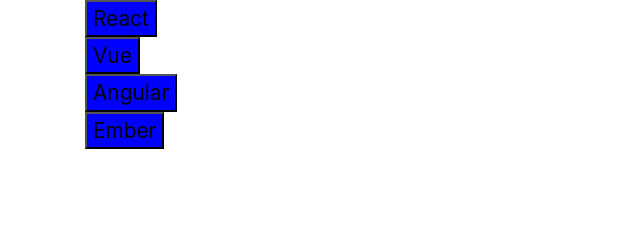
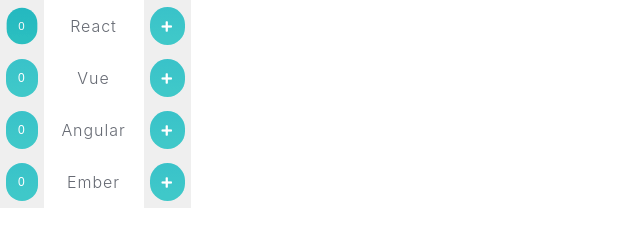
Before and after one commit to pikap3w/react, a React app in the folder voting-app-v1/: page / in a window 1280 px wide. Shown: the whole page, without its empty margins (0-640 px from the left). Built offline with nearby package versions, Linux system fonts and the light colour scheme.

Commit message:
voter app v2

```diff
--- a/voting-app-v1/public/index.html
+++ b/voting-app-v1/public/index.html
@@ -4,15 +4,9 @@
 <head>
   <meta charset="utf-8" />
   <link rel="shortcut icon" href="%PUBLIC_URL%/favicon.ico" />
-  <!DOCTYPE html>
-  <html lang="en">
-  <head>
-  <meta charset="UTF-8">
-
   <meta http-equiv="X-UA-Compatible" content="ie=edge">
-  <link rel="stylesheet" href="https://cdnjs.cloudflare.com/ajax/libs/twitter-bootstrap/4.2.1/css/bootstrap.min.css">
-
-  <meta name="viewport" content="width=device-width, initial-scale=1, shrink-to-fit=no" />
+  <meta name="viewport" content="width=device-width, initial-scale=1.0">
+  <link rel="stylesheet" href="https://use.fontawesome.com/releases/v5.7.0/css/all.css">
   <meta name="theme-color" content="#000000" />
   <!--
       manifest.json provides metadata used when your web app is added to the
--- a/voting-app-v1/src/components/Button.css
+++ b/voting-app-v1/src/components/Button.css
@@ -1,11 +1,80 @@
-.language {
+div {
   display: flex;
-  font-size: 1.3em;
-  border: 1px black;
   text-align: center;
   align-content: space-between;
 }
 
-.button {
-  background-color: blue;
+/* .circle {
+  width: 100px;
+  height: 100px;
+  border-radius: 50px;
+  font-size: 16px;
+  color: #fff;
+  line-height: 100px;
+  text-align: center;
+  background: #000
+} */
+
+
+.counter {}
+
+
+.bg-gradient span,
+.bg-gradient:before {
+  background: #39C2C9;
+  background: linear-gradient(180deg, #39C2C9 0%, #3FC8C9 80%, #3FC8C9 100%);
 }
+
+h3 {
+  color: #666a73;
+  font-weight: 300;
+  font-size: 16px;
+  letter-spacing: 0.06em;
+  width: 100px;
+}
+
+
+button {
+  border: none;
+  outline: none;
+  font-weight: 500;
+  font-size: 12px;
+  letter-spacing: 0.07em;
+  display: inline-block;
+  color: #ffffff;
+}
+
+button i {
+  font-size: 12px;
+  vertical-align: middle;
+}
+
+button span {
+  display: inline-block;
+  padding: 12px;
+  border-radius: 50px;
+  /* position: relative; */
+  z-index: 2;
+  /* will-change: transform, filter;
+  -webkit-transform-style: preserve-3d;
+  transform-style: preserve-3d; */
+  transition: all 0.3s ease-out;
+}
+
+button:hover span {
+  -webkit-filter: brightness(0.9) contrast(1.2);
+  filter: brightness(0.9) contrast(1.2);
+  -webkit-transform: scale(0.96);
+  transform: scale(0.96);
+}
+
+button:hover:before {
+  bottom: 3px;
+  -webkit-filter: blur(6px) brightness(0.8);
+  filter: blur(6px) brightness(0.8);
+}
+
+button:active span {
+  -webkit-filter: brightness(0.75) contrast(1.7);
+  filter: brightness(0.75) contrast(1.7);
+}
--- a/voting-app-v1/src/components/Button.js
+++ b/voting-app-v1/src/components/Button.js
@@ -1,12 +1,47 @@
-import React from 'react';
-import './Button.css';
+import React from 'react'
+import './Button.css'
 
-const Button = (props) => {
-  return (
-  <div className="language">
-    <button className="button" onClick={() => alert('You voted for ' + props.text)}> {props.text} </button>
-  </div>
-  );
+// const Button = props => {
+//   return (
+//     <div>
+//       <h3>{props.text}</h3>
+//       <button className='bg-gradient' onClick={() => alert('You voted for ' + props.text)}>
+//         <span>
+//           <i className='fa fa-plus' />
+//         </span>
+//       </button>
+//     </div>
+//   )
+// }
+
+class Button extends React.Component {
+  constructor (props) {
+    super(props)
+    this.state = {
+      count: 0
+    }
+  }
+
+  updateCount = () => {
+    this.setState({ count: this.state.count + 1 })
+  }
+
+  render () {
+    const { text } = this.props
+    return (
+      <div>
+        <button className='bg-gradient'>
+          <span>{this.state.count}</span>
+        </button>
+        <h3>{text}</h3>
+        <button className='bg-gradient' onClick={this.updateCount}>
+          <span>
+            <i className='fa fa-plus' />
+          </span>
+        </button>
+      </div>
+    )
+  }
 }
 
-export default Button;
+export default Button
--- a/voting-app-v1/src/index.css
+++ b/voting-app-v1/src/index.css
@@ -1,5 +1,6 @@
 body {
   margin: 0;
+  text-align: center;
   padding: 0;
   font-family: -apple-system, BlinkMacSystemFont, "Segoe UI", "Roboto", "Oxygen",
     "Ubuntu", "Cantarell", "Fira Sans", "Droid Sans", "Helvetica Neue",
@@ -7,8 +8,3 @@
   -webkit-font-smoothing: antialiased;
   -moz-osx-font-smoothing: grayscale;
 }
-
-code {
-  font-family: source-code-pro, Menlo, Monaco, Consolas, "Courier New",
-    monospace;
-}
```
